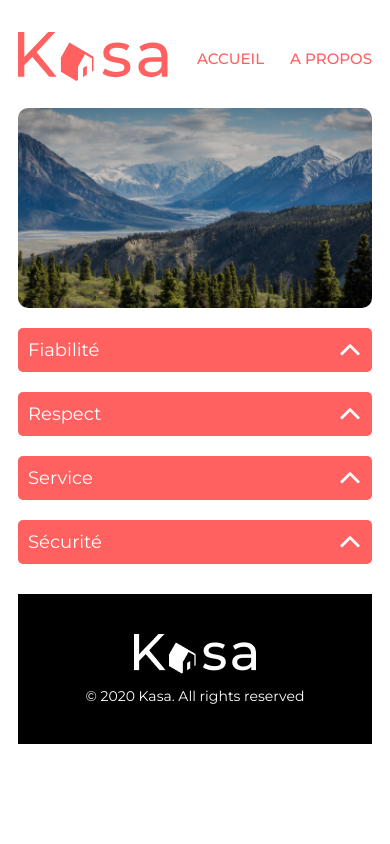
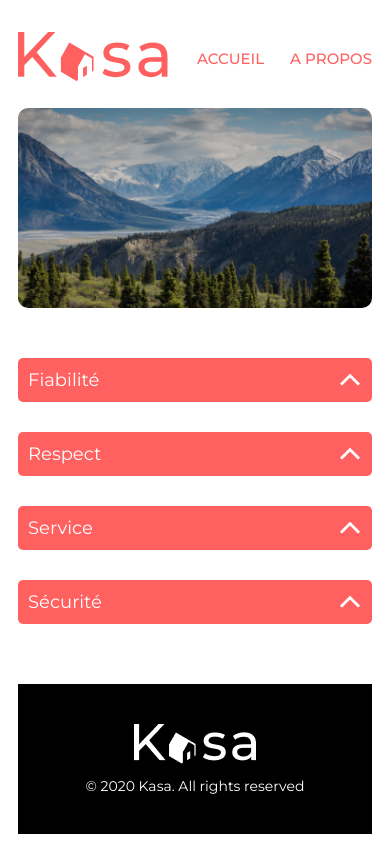
Before and after one commit to GillesNC/OC-KASA-P7, a React (Create React App) app in the folder frontend/: page /About in a window 390 px wide. Built offline with nearby package versions, Linux system fonts and the light colour scheme.

Commit message:
Finish Page About

```diff
--- a/frontend/src/components/CollapsibleAccordion.jsx
+++ b/frontend/src/components/CollapsibleAccordion.jsx
@@ -1,26 +1,24 @@
 import React from "react";
 import { useState } from "react";
-import DataAbout from "../data/dataAbout.json";
 
-function CollapsibleAccordion () {
+function CollapsibleAccordion ({title, content}) {
     const [active, setActive] = useState(false);
     const handleClick = () => {
         setActive(!active);
     }
 
     return (
-        DataAbout.map((DataAbout) => (
-            <article className="accordion" key={DataAbout.title}>
-                <div className="accordion__title" onClick={handleClick}>
-                    <h2>{DataAbout.title}</h2>
-                    <span className="material-symbols-outlined">expand_less</span>
-                </div>
-                {active && <div className="accordion__content">
-                    <p>{DataAbout.content}</p>
-                </div>}
-            </article>
-        ))
-    );
+        <article className="accordion">
+            <div className="accordion__title" onClick={handleClick}>
+                <h2>{title}</h2>
+                {active ? <span className="material-symbols-outlined">expand_more</span> :
+                <span className="material-symbols-outlined">expand_less</span>}
+            </div>
+            {active && <div className="accordion__content">
+                <p>{content}</p>
+            </div>}
+        </article>
+    )
 }
 
 export default CollapsibleAccordion;
--- a/frontend/src/pages/About.jsx
+++ b/frontend/src/pages/About.jsx
@@ -1,15 +1,16 @@
 import React from "react";
 import BannerAbout from "../components/BannerAbout";
+import DataAbout from "../data/dataAbout.json";
 import CollapsibleAccordion from "../components/CollapsibleAccordion";
 
 function About () {
     return (
         <main>
             <BannerAbout />
-            <section className="about">
-                <div className="about__collapse">
-                    <CollapsibleAccordion />
-                </div>
+            <section className="about" >
+                {DataAbout.map (({title, content}) => (
+                    <CollapsibleAccordion title={title} content={content}/>
+                ))}
             </section>
         </main>
     )
--- a/frontend/src/styles/components/_CollapsibleAccordion.scss
+++ b/frontend/src/styles/components/_CollapsibleAccordion.scss
@@ -2,7 +2,7 @@
 @import "../utils/mixins";
 
 .accordion {
-    margin-top: 20px;
+    margin-bottom: 30px;
 
     &__title {
         display: flex;
@@ -23,31 +23,74 @@
             color: white;
             font-size: 40px;
         }
-
-        .active .material-symbols-outlined::before {
-            transform: rotate(180deg);
-            color: aqua;
-        }
     }
 
     &__title:hover, .active &__title {
         cursor: pointer;
         background: $colour-primary-hover;
+        transition: all .2s ease-in;
     }
 
     &__content {
-        // visibility: hidden;
         overflow: hidden;
         background-color: $colour-secondary;
         padding: 10px;
-        height: 180px;
         border-radius: 5px;
         transition: all .2s ease-in;
 
         p {
             margin-top: 10px;
             color: $colour-primary;
-            font-size: 14px;
+            font-size: 18px;
         }
     }
 }
+
+// Responsive Mobile
+@media screen and (max-width: 768px) {
+    .accordion {
+        margin-bottom: 30px;
+
+        &__title {
+            display: flex;
+            justify-content: space-between;
+            background-color: $colour-primary;
+            padding: 2px 2px 2px 10px;
+            border-radius: 5px;
+
+            h2 {
+                display: flex;
+                align-items: center;
+                font-size: 18px;
+                font-weight: 400;
+                color: white;
+            }
+
+            .material-symbols-outlined {
+                color: white;
+                font-size: 40px;
+            }
+        }
+
+        &__title:hover, .active &__title {
+            cursor: pointer;
+            background: $colour-primary-hover;
+            transition: all .2s ease-in;
+        }
+
+        &__content {
+            overflow: hidden;
+            background-color: $colour-secondary;
+            padding: 10px;
+            height: 180px;
+            border-radius: 5px;
+            transition: all .2s ease-in;
+
+            p {
+                margin-top: 10px;
+                color: $colour-primary;
+                font-size: 14px;
+            }
+        }
+    }
+}
--- a/frontend/src/styles/pages/_About.scss
+++ b/frontend/src/styles/pages/_About.scss
@@ -6,6 +6,23 @@ main {
     width: 100%;
 
     .about {
-        width: 100%;
+        display: flex;
+        flex-direction: column;
+        margin-top: 50px;
+        justify-content: space-between;
+        width: 80%;
     }
 }
+
+// Responsive Mobile
+@media screen and (max-width: 768px) {
+    main {
+        .about {
+            display: flex;
+            flex-direction: column;
+            margin-top: 50px;
+            justify-content: space-between;
+            width: 100%;
+        }
+    }
+}
```
